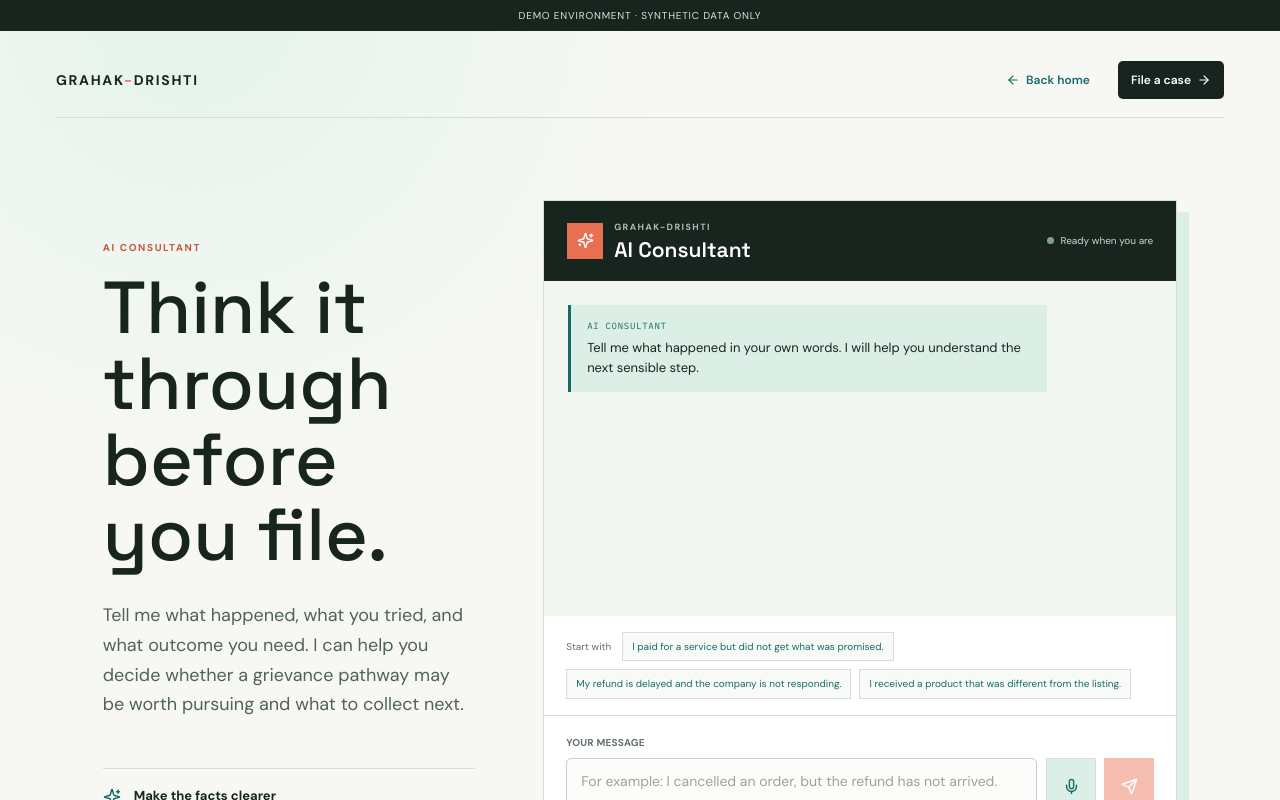
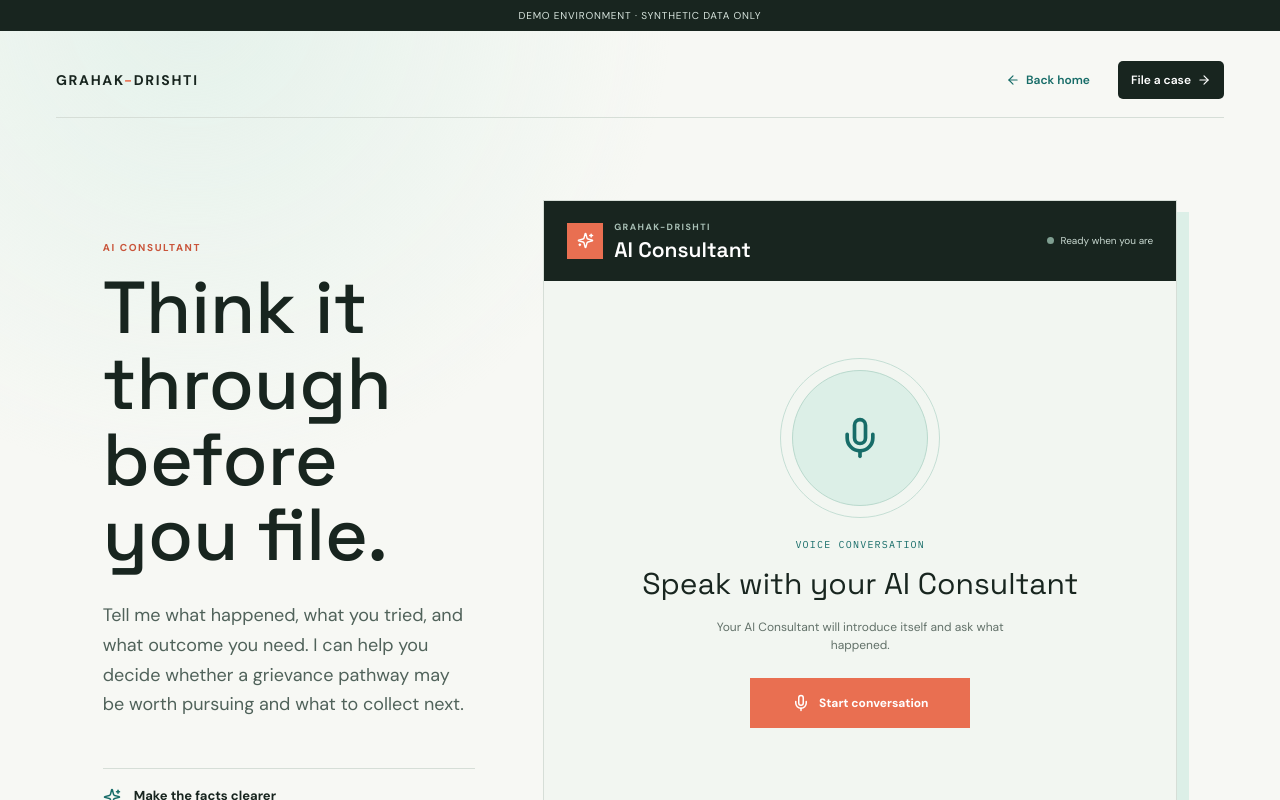
Before and after one commit to Dhanushp007/grahak-drishti, a Next.js app in the folder apps/citizen-web/: page /consultant in a window 1280 px wide. Shown: the top 800 px of the page. Built offline with nearby package versions, Linux system fonts and the light colour scheme.

Commit message:
Make AI consultant voice-only

```diff
--- a/apps/citizen-web/app/globals.css
+++ b/apps/citizen-web/app/globals.css
@@ -685,39 +685,26 @@
 .consultant-status-dot { background: #7f9f91; border-radius: 50%; height: 7px; width: 7px; }
 .consultant-status-listening .consultant-status-dot, .consultant-status-thinking .consultant-status-dot { animation: consultant-status-pulse 1.4s ease-in-out infinite; background: var(--yellow); }
 .consultant-status-error .consultant-status-dot { background: var(--coral); }
-.consultant-messages { background: #f2f6f1; display: flex; flex: 1; flex-direction: column; gap: 14px; min-height: 335px; overflow-y: auto; padding: 24px; }
-.consultant-message { max-width: 82%; padding: 14px 16px; }
-.consultant-message-assistant { align-self: flex-start; background: var(--mint); border-left: 3px solid var(--teal); color: var(--ink); }
-.consultant-message-user { align-self: flex-end; background: var(--ink); color: white; }
-.consultant-message-label { display: block; font-family: var(--font-number); font-size: 9px; letter-spacing: .08em; margin-bottom: 6px; text-transform: uppercase; }
-.consultant-message-assistant .consultant-message-label { color: var(--teal); }
-.consultant-message-user .consultant-message-label { color: #b9cec5; }
-.consultant-message p { font-family: var(--font-body); font-size: 13px; line-height: 1.55; margin: 0; white-space: pre-wrap; }
-.consultant-interim { align-items: center; align-self: flex-start; color: var(--muted); display: flex; font-family: var(--font-body); font-size: 11px; gap: 7px; padding: 0 4px; }
-.consultant-error { align-items: flex-start; background: #fff4f1; border-left: 3px solid var(--coral); color: var(--coral-dark); display: flex; font-family: var(--font-body); font-size: 11px; gap: 8px; line-height: 1.45; margin: 17px 22px 0; padding: 11px 13px; }
-.consultant-quick-prompts { align-items: center; border-bottom: 1px solid var(--line); display: flex; flex-wrap: wrap; gap: 8px; padding: 16px 22px; }
-.consultant-quick-prompts > span { color: var(--muted); font-family: var(--font-body); font-size: 10px; margin-right: 3px; }
-.consultant-quick-prompts button { background: #f7faf6; border: 1px solid var(--line); color: var(--teal); cursor: pointer; font-family: var(--font-body); font-size: 10px; line-height: 1.35; padding: 7px 9px; text-align: left; }
-.consultant-quick-prompts button:hover, .consultant-quick-prompts button:focus-visible { background: var(--mint); border-color: var(--teal); outline: none; }
-.consultant-quick-prompts button:disabled { cursor: wait; opacity: .55; }
-.consultant-composer { padding: 19px 22px 0; }
-.consultant-composer label { color: var(--muted); font-size: 10px; margin-bottom: 8px; text-transform: uppercase; }
-.consultant-composer-row { align-items: stretch; display: flex; gap: 9px; }
-.consultant-composer textarea { background: #fcfcfa; min-height: 57px; resize: none; }
-.consultant-composer-actions { display: flex; gap: 8px; }
-.consultant-voice-button, .consultant-send-button { align-items: center; border: 1px solid var(--line); cursor: pointer; display: inline-flex; height: 57px; justify-content: center; width: 50px; }
-.consultant-voice-button { background: var(--mint); color: var(--teal); }
-.consultant-voice-button:hover, .consultant-voice-button.is-active { background: var(--teal); border-color: var(--teal); color: white; }
-.consultant-send-button { background: var(--coral); border-color: var(--coral); color: white; }
-.consultant-send-button:hover { background: var(--coral-dark); border-color: var(--coral-dark); }
-.consultant-voice-button:disabled, .consultant-send-button:disabled { cursor: not-allowed; opacity: .45; }
-.consultant-composer-note { color: var(--muted); font-family: var(--font-body); font-size: 10px; margin: 8px 0 0; }
+.consultant-voice-stage { align-items: center; background: #f2f6f1; display: flex; flex: 1; flex-direction: column; justify-content: center; min-height: 465px; padding: 54px 24px; text-align: center; }
+.consultant-voice-orb { align-items: center; background: var(--mint); border: 1px solid #b9d9cd; border-radius: 50%; color: var(--teal); display: flex; height: 136px; justify-content: center; margin-bottom: 31px; position: relative; width: 136px; }
+.consultant-voice-orb::after { border: 1px solid #b9d9cd; border-radius: 50%; content: ""; inset: -13px; opacity: .8; position: absolute; }
+.consultant-voice-orb.is-active { background: var(--teal); color: white; }
+.consultant-voice-orb.is-active::after { animation: consultant-voice-pulse 1.7s ease-in-out infinite; }
+.consultant-voice-kicker { color: var(--teal); font-family: var(--font-number); font-size: 10px; letter-spacing: .12em; margin: 0 0 9px; text-transform: uppercase; }
+.consultant-voice-stage h3 { font-size: 30px; margin: 0; }
+.consultant-voice-copy { color: var(--muted); font-family: var(--font-body); font-size: 12px; line-height: 1.5; margin: 12px auto 24px; max-width: 330px; }
+.consultant-start-button { align-items: center; background: var(--coral); border: 1px solid var(--coral); color: white; cursor: pointer; display: inline-flex; font-family: var(--font-body); font-size: 12px; font-weight: 700; gap: 9px; justify-content: center; min-height: 50px; min-width: 220px; padding: 0 18px; }
+.consultant-start-button:hover, .consultant-start-button.is-active { background: var(--coral-dark); border-color: var(--coral-dark); }
+.consultant-start-button:focus-visible { background: var(--coral-dark); border-color: var(--coral-dark); outline: 3px solid var(--yellow); outline-offset: 3px; }
+.consultant-start-button:disabled { cursor: wait; opacity: .55; }
+.consultant-error { align-items: flex-start; background: #fff4f1; border-left: 3px solid var(--coral); color: var(--coral-dark); display: flex; font-family: var(--font-body); font-size: 11px; gap: 8px; line-height: 1.45; margin: 0 22px; padding: 11px 13px; }
 .consultant-disclosure { align-items: flex-start; border-top: 1px solid var(--line); color: var(--muted); display: flex; font-family: var(--font-body); font-size: 10px; gap: 7px; line-height: 1.5; margin: 18px 22px 0; padding: 14px 0 19px; }
 .consultant-next-step { align-items: center; border-bottom: 1px solid var(--line); border-top: 1px solid var(--line); display: grid; gap: 30px; grid-template-columns: minmax(0, 1fr) auto; margin: 0 4%; padding: 34px 0; }
 .consultant-next-step h2 { font-size: 30px; max-width: 520px; }
 .consultant-next-step p:not(.eyebrow) { color: var(--muted); font-family: var(--font-body); font-size: 12px; line-height: 1.5; margin: 8px 0 0; }
 .consultant-footer { margin: 0 4%; padding-left: 0; padding-right: 0; }
 @keyframes consultant-status-pulse { 0%, 100% { box-shadow: 0 0 0 0 rgba(243, 211, 124, .3); } 50% { box-shadow: 0 0 0 5px rgba(243, 211, 124, 0); } }
+@keyframes consultant-voice-pulse { 0%, 100% { inset: -13px; opacity: .8; } 50% { inset: -22px; opacity: .1; } }
 
 @media (max-width: 900px) {
   .consultant-layout { display: block; padding: 62px 0 58px; }
@@ -736,13 +723,10 @@
   .consultant-intro h1 { font-size: 3.25rem; }
   .consultant-intro-copy { font-size: 17px; }
   .consultant-workspace-header { align-items: flex-start; flex-direction: column; gap: 13px; }
-  .consultant-messages { min-height: 330px; padding: 17px; }
-  .consultant-message { max-width: 92%; }
-  .consultant-quick-prompts { align-items: flex-start; flex-direction: column; }
-  .consultant-quick-prompts button { width: 100%; }
-  .consultant-composer { padding-left: 17px; padding-right: 17px; }
-  .consultant-composer-row { display: block; }
-  .consultant-composer-actions { justify-content: flex-end; margin-top: 9px; }
+  .consultant-voice-stage { min-height: 420px; padding: 42px 20px; }
+  .consultant-voice-orb { height: 112px; width: 112px; }
+  .consultant-voice-stage h3 { font-size: 26px; }
+  .consultant-start-button { width: 100%; }
   .consultant-disclosure { margin-left: 17px; margin-right: 17px; }
   .consultant-next-step { display: block; padding: 30px 0; }
   .consultant-next-step .primary-button { margin-top: 22px; width: 100%; }
--- a/apps/citizen-web/components/ai-consultant.js
+++ b/apps/citizen-web/components/ai-consultant.js
@@ -1,7 +1,7 @@
 "use client";
 
 import { useEffect, useRef, useState } from "react";
-import { ArrowLeft, ArrowRight, CircleAlert, Mic, MicOff, Send, ShieldCheck, Sparkles, Square, Volume2 } from "lucide-react";
+import { ArrowLeft, ArrowRight, CircleAlert, Mic, ShieldCheck, Sparkles, Square, Volume2 } from "lucide-react";
 
 import {
   buildConsultantLiveConfig,
@@ -10,41 +10,14 @@
   playPcmAudioChunk,
   requestLiveToken,
   sendOpeningPrompt,
-  sendTextMessage,
   startMicrophoneInput,
 } from "../lib/gemini-live.js";
 
-const quickPrompts = [
-  "I paid for a service but did not get what was promised.",
-  "My refund is delayed and the company is not responding.",
-  "I received a product that was different from the listing.",
-];
-
-const initialMessages = [
-  {
-    id: 0,
-    role: "assistant",
-    text: "Tell me what happened in your own words. I will help you understand the next sensible step.",
-  },
-];
-
 const initialPlayback = { nextStartTime: 0 };
-const MAX_CONSULTANT_MESSAGE_LENGTH = 4000;
-
-function messageId(nextMessageId) {
-  const id = nextMessageId.current;
-  nextMessageId.current += 1;
-  return id;
-}
 
 export default function AIConsultant() {
-  const [messages, setMessages] = useState(initialMessages);
-  const [typedMessage, setTypedMessage] = useState("");
-  const [interimTranscript, setInterimTranscript] = useState("");
   const [status, setStatus] = useState("idle");
   const [error, setError] = useState("");
-  const nextMessageId = useRef(1);
-  const assistantMessageId = useRef(null);
   const sessionRef = useRef(null);
   const microphoneRef = useRef(null);
   const playbackContextRef = useRef(null);
@@ -69,52 +42,20 @@
 
   useEffect(() => () => closeSession(), []);
 
-  function appendUserMessage(text) {
-    assistantMessageId.current = null;
-    setMessages((current) => [...current, { id: messageId(nextMessageId), role: "user", text }]);
-  }
-
-  function appendAssistantText(text) {
-    setMessages((current) => {
-      const existingId = assistantMessageId.current;
-      const existingIndex = current.findIndex((message) => message.id === existingId);
-      if (existingIndex >= 0) {
-        const nextMessages = [...current];
-        nextMessages[existingIndex] = {
-          ...nextMessages[existingIndex],
-          text: `${nextMessages[existingIndex].text} ${text}`.trim(),
-        };
-        return nextMessages;
-      }
-      const nextMessage = { id: messageId(nextMessageId), role: "assistant", text };
-      assistantMessageId.current = nextMessage.id;
-      return [...current, nextMessage];
-    });
-  }
-
   function handleLiveMessage(message) {
     const serverContent = message?.serverContent || message?.server_content;
     const input = serverContent?.inputTranscription || serverContent?.input_transcription;
-    const interim = serverContent?.interimInputTranscription || serverContent?.interim_input_transcription;
     const output = serverContent?.outputTranscription || serverContent?.output_transcription;
 
-    if (interim?.text) setInterimTranscript(interim.text);
-    if (input?.text) {
-      appendUserMessage(input.text);
-      setInterimTranscript("");
-    }
-    if (output?.text) {
-      appendAssistantText(output.text);
-      setStatus((current) => current === "listening" ? current : "thinking");
-    }
+    if (input?.text) setStatus("listening");
+    if (output?.text) setStatus("thinking");
     if (message?.data) {
       if (!playbackContextRef.current) playbackContextRef.current = new AudioContext();
       void playbackContextRef.current.resume();
       playPcmAudioChunk(playbackContextRef.current, message.data, playbackRef.current);
     }
     if (serverContent?.turnComplete) {
-      assistantMessageId.current = null;
-      setStatus((current) => current === "listening" ? current : "ready");
+      setStatus(microphoneRef.current ? "listening" : "ready");
     }
   }
 
@@ -163,7 +104,7 @@
       }
     } catch (startError) {
       setStatus(sessionRef.current ? "ready" : "error");
-      setError(startError instanceof Error ? startError.message : "Voice assistance is unavailable. You can type instead.");
+      setError(startError instanceof Error ? startError.message : "Voice conversation is unavailable. Please try again.");
     }
   }
 
@@ -172,45 +113,23 @@
     setStatus(sessionRef.current ? "ready" : "idle");
   }
 
-  async function sendMessage(value) {
-    const message = value.trim();
-    if (!message) return;
-    if (message.length > MAX_CONSULTANT_MESSAGE_LENGTH) {
-      setError(`Please keep your message under ${MAX_CONSULTANT_MESSAGE_LENGTH.toLocaleString("en-IN")} characters.`);
-      return;
-    }
-    setError("");
-    appendUserMessage(message);
-    setTypedMessage("");
-    setInterimTranscript("");
-    try {
-      const session = await ensureSession();
-      sendTextMessage(session, message);
-      if (!microphoneRef.current) setStatus("thinking");
-    } catch (sendError) {
-      setStatus("error");
-      setError(sendError instanceof Error ? sendError.message : "The message could not be sent. Please try again.");
-    }
-  }
-
-  function submitMessage(event) {
-    event.preventDefault();
-    void sendMessage(typedMessage);
-  }
-
-  function choosePrompt(prompt) {
-    void sendMessage(prompt);
-  }
-
-  const isListening = status === "listening";
+  const conversationActive = status === "listening" || status === "thinking";
   const statusLabel = {
     idle: "Ready when you are",
     connecting: "Connecting securely",
-    ready: "Conversation ready",
-    listening: "Listening",
-    thinking: "Thinking",
+    ready: "Ready to begin",
+    listening: "Listening to you",
+    thinking: "Your consultant is speaking",
     error: "Needs attention",
   }[status] || "Ready when you are";
+  const voiceStatusDescription = {
+    idle: "Your AI Consultant will introduce itself and ask what happened.",
+    connecting: "Opening a secure voice session...",
+    ready: "Press start when you are ready to speak.",
+    listening: "Speak naturally. Your AI Consultant is listening.",
+    thinking: "Your AI Consultant is preparing a response.",
+    error: "Try starting the conversation again.",
+  }[status] || "Your AI Consultant is ready when you are.";
 
   return (
     <main className="page-shell consultant-shell">
@@ -246,23 +165,18 @@
             <div className={`consultant-status consultant-status-${status}`} aria-live="polite"><span className="consultant-status-dot" />{statusLabel}</div>
           </header>
 
-          <div className="consultant-messages" role="log" aria-live="polite" aria-label="Conversation with AI Consultant">
-            {messages.map((message) => <div className={`consultant-message consultant-message-${message.role}`} key={message.id}><span className="consultant-message-label">{message.role === "assistant" ? "AI Consultant" : "You"}</span><p>{message.text}</p></div>)}
-            {interimTranscript && <div className="consultant-interim"><Mic size={14} /> {interimTranscript}</div>}
+          <div className="consultant-voice-stage" aria-live="polite">
+            <div className={conversationActive ? "consultant-voice-orb is-active" : "consultant-voice-orb"} aria-hidden="true"><Mic size={44} /></div>
+            <p className="consultant-voice-kicker">Voice conversation</p>
+            <h3>Speak with your AI Consultant</h3>
+            <p className="consultant-voice-copy">{voiceStatusDescription}</p>
+            <button className={conversationActive ? "consultant-start-button is-active" : "consultant-start-button"} type="button" onClick={conversationActive ? stopVoice : startVoice} disabled={status === "connecting"}>
+              {conversationActive ? <Square size={17} fill="currentColor" /> : <Mic size={18} />}
+              {conversationActive ? "Stop conversation" : "Start conversation"}
+            </button>
           </div>
 
           {error && <div className="consultant-error" role="alert"><CircleAlert size={17} /> <span>{error}</span></div>}
-
-          <div className="consultant-quick-prompts" aria-label="Suggested conversation starters">
-            <span>Start with</span>
-            {quickPrompts.map((prompt) => <button type="button" key={prompt} onClick={() => choosePrompt(prompt)} disabled={status === "connecting"}>{prompt}</button>)}
-          </div>
-
-          <form className="consultant-composer" onSubmit={submitMessage}>
-            <label htmlFor="consultantMessage">Your message</label>
-            <div className="consultant-composer-row"><textarea id="consultantMessage" value={typedMessage} onChange={(event) => setTypedMessage(event.target.value)} placeholder="For example: I cancelled an order, but the refund has not arrived." rows="2" maxLength={MAX_CONSULTANT_MESSAGE_LENGTH} /><div className="consultant-composer-actions"><button className={isListening ? "consultant-voice-button is-active" : "consultant-voice-button"} type="button" onClick={isListening ? stopVoice : startVoice} disabled={status === "connecting"} aria-label={isListening ? "Stop listening" : "Start voice conversation"} title={isListening ? "Stop listening" : "Start voice conversation"}>{isListening ? <Square size={16} fill="currentColor" /> : status === "error" ? <MicOff size={17} /> : <Mic size={17} />}</button><button className="consultant-send-button" type="submit" disabled={!typedMessage.trim() || status === "connecting"} aria-label="Send message" title="Send message"><Send size={17} /></button></div></div>
-            <p className="consultant-composer-note">Press send to continue by text, or use the microphone to speak.</p>
-          </form>
 
           <p className="consultant-disclosure"><Volume2 size={14} /> Voice audio is sent to Google Gemini for this live session. Audio and unfinished conversation notes are not retained by this application.</p>
         </section>
```
Also changed, not shown: apps/citizen-web/lib/gemini-live.js, 3 other files (tests, documents, lock files or other folders).
